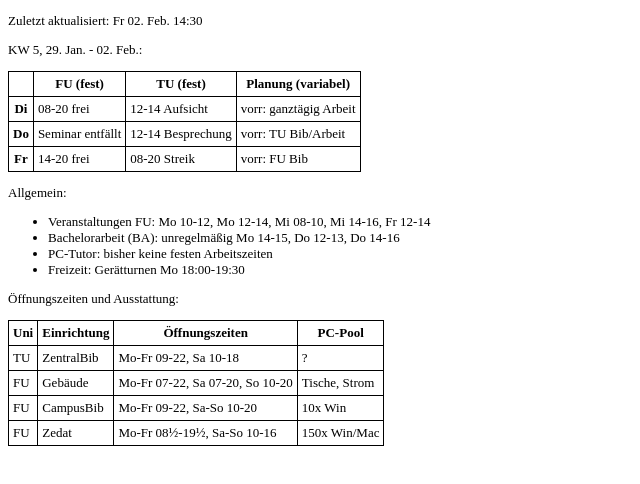
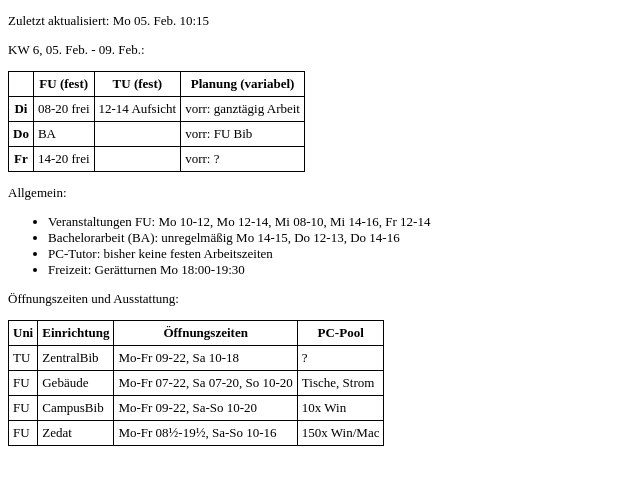
Before and after one commit to thomasinghana/thomasinghana.github.io, a plain HTML site: page tmp/pendeln.html in a window 1280 px wide. Shown: the whole page, without its empty margins (0-640 px from the left). Drawn offline with Linux system fonts and the light colour scheme.

Commit message:
Pendelinfo: Aktualisierung

```diff
--- a/tmp/pendeln.html
+++ b/tmp/pendeln.html
@@ -13,9 +13,9 @@
 </head>
 <body>
 
-<p>Zuletzt aktualisiert: Fr 02. Feb. 14:30</p>
+<p>Zuletzt aktualisiert: Mo 05. Feb. 10:15</p>
 
-<p>KW 5, 29. Jan. - 02. Feb.:</p>
+<p>KW 6, 05. Feb. - 09. Feb.:</p>
 <table>
 <thead>
 <tr> <th></th> <th>FU (fest)</th> <th>TU (fest)</th> <th>Planung (variabel)</th> </tr>
@@ -29,15 +29,15 @@
 </tr>
 <tr>
   <th>Do</th>
-  <td>Seminar entfällt</td>
-  <td>12-14 Besprechung</td>
-  <td>vorr: TU Bib/Arbeit</td>
+  <td>BA</td>
+  <td></td>
+  <td>vorr: FU Bib</td>
 </tr>
 <tr>
   <th>Fr</th>
   <td>14-20 frei</td>
-  <td>08-20 Streik</td>
-  <td>vorr: FU Bib</td>
+  <td></td>
+  <td>vorr: ?</td>
 </tr>
 </tbody>
 </table>
```
